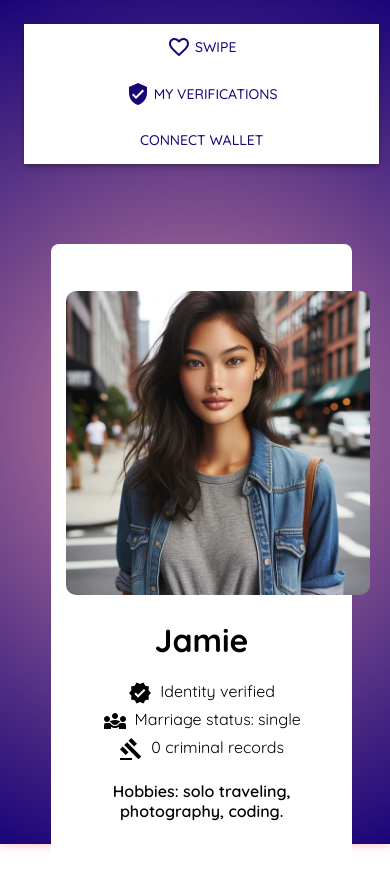
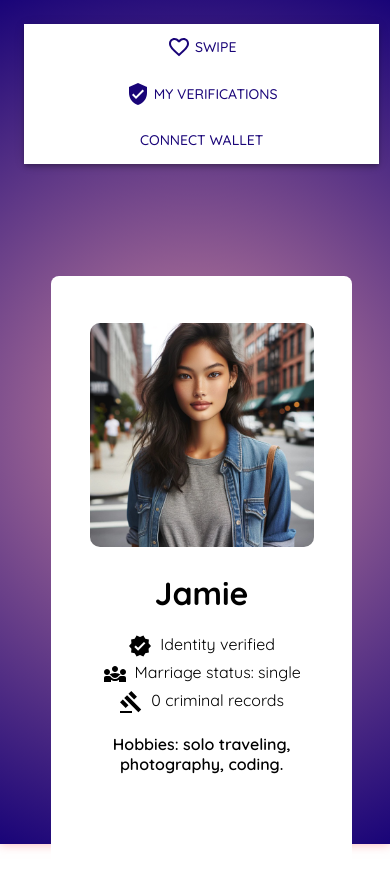
Before and after one commit to devtinapark/ethseoul2, a React (Vite) app: page / in a window 390 px wide. Both pictures are taken after a click on the button "SWIPE". Shown: the top 888 px of the page. Built offline with nearby package versions, Linux system fonts and the light colour scheme; no server answers; the HTML template or start-up script is replaced by a standard one.

Commit message:
updated media queries for older iphone - TP

```diff
--- a/src/styles/styles.css
+++ b/src/styles/styles.css
@@ -251,7 +251,7 @@ color: #213547 !important;
 
   .flex-container {
     padding: 0.5rem;
-    padding-top: 3.5rem;
+    padding-top: 25%;
     margin: 0;
   }
 
@@ -324,7 +324,7 @@ color: #213547 !important;
   }
 
 .swipe-img {
-  height: 19rem;
+  height: 35%;
   border-radius: 10px;
   margin-top: 2rem;
 }
```
